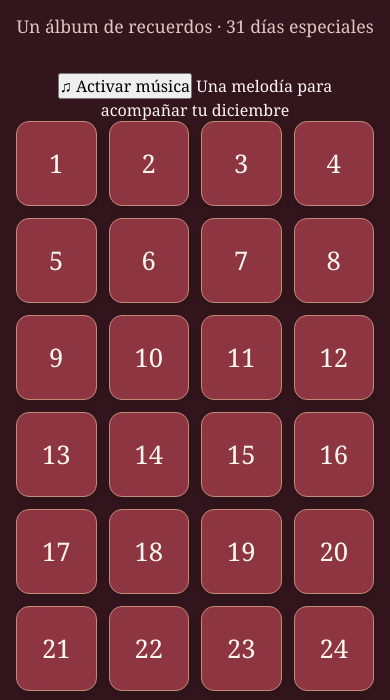
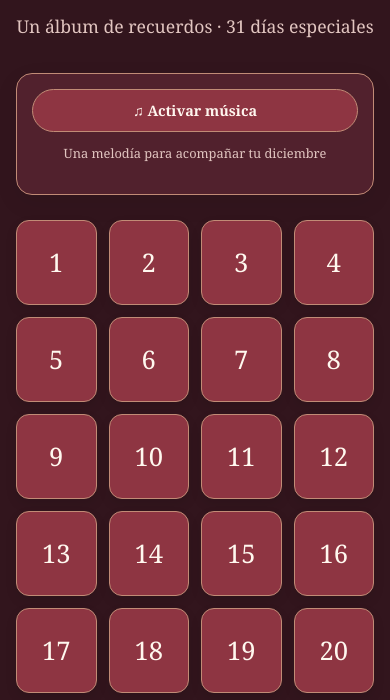
Before and after one commit to Jesus-DCastillo/calendario-adviento-2026, a plain HTML site: page index.html in a window 390 px wide. Both pictures are taken after a click on the button "Ver calendario de prueba". Shown: the part 111-811 px from the top of the page. Drawn offline with Linux system fonts and the light colour scheme.

Commit message:
Update style.css

```diff
--- a/style.css
+++ b/style.css
@@ -478,3 +478,69 @@ body.theme-luisa {
   border: 1px solid var(--border);
   box-shadow: 0 8px 25px #00000020;
 }
+
+/* =====================================
+   REPRODUCTOR DE MÚSICA AMBIENTAL
+   ===================================== */
+
+.ambient-music {
+  width: 100%;
+  max-width: 480px;
+  margin: 25px auto 30px;
+  padding: 18px;
+  border: 1px solid var(--border);
+  border-radius: 16px;
+  background: var(--surface);
+  box-shadow: 0 8px 25px #00000012;
+  text-align: center;
+}
+
+#music-button {
+  padding: 11px 22px;
+  border: 1px solid var(--border);
+  border-radius: 30px;
+  background: var(--door);
+  color: var(--text);
+  font-size: 0.9rem;
+  font-weight: 600;
+  cursor: pointer;
+  transition: all 0.25s ease;
+}
+
+#music-button:hover {
+  background: var(--door-hover);
+  transform: translateY(-2px);
+}
+
+#music-status {
+  display: block;
+  margin-top: 12px;
+  color: var(--muted);
+  font-size: 0.8rem;
+  line-height: 1.5;
+}
+
+#music-player-container {
+  width: 100%;
+  margin-top: 16px;
+  overflow: hidden;
+  border-radius: 12px;
+}
+
+#music-player-container iframe {
+  display: block;
+  width: 100%;
+  max-width: 100%;
+  border-radius: 12px;
+}
+
+@media (max-width: 480px) {
+  .ambient-music {
+    padding: 15px;
+    margin: 20px auto 25px;
+  }
+
+  #music-button {
+    width: 100%;
+  }
+}
```
